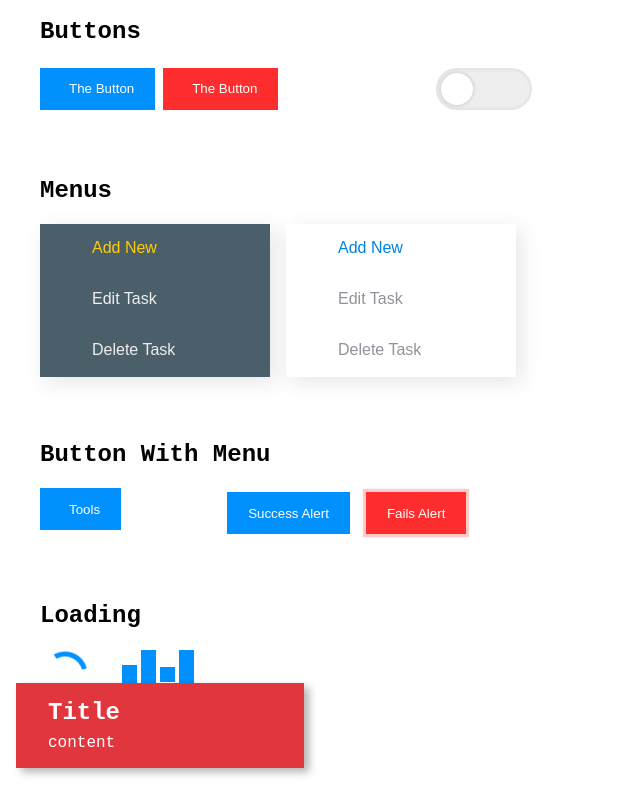
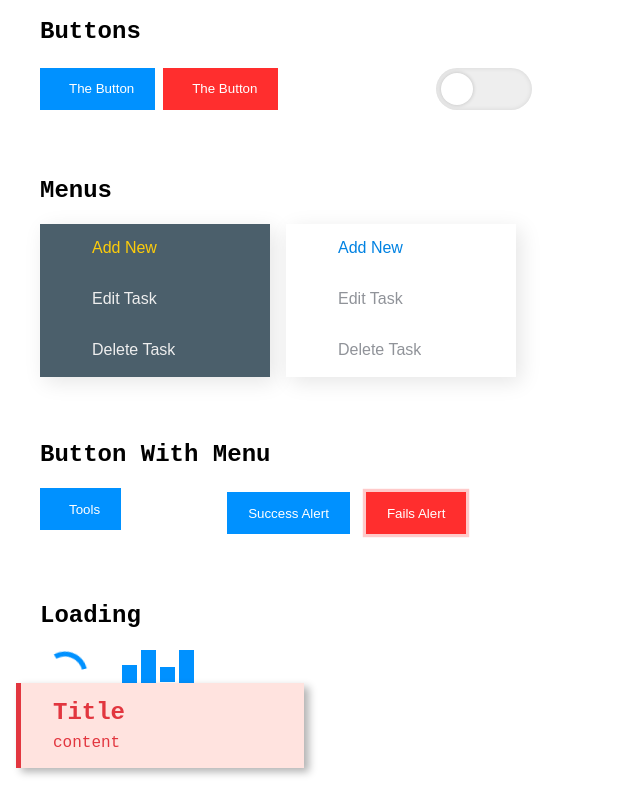
Before and after one commit to leyiang/yiang_vue_library, a Vue app: page / in a window 1280 px wide. Both pictures are taken after a click on the button "Fails Alert". Shown: the part 325-1125 px from the top of the page, without its empty margins (0-640 px from the left). Built offline with nearby package versions, Linux system fonts and the light colour scheme; some icons are missing.

Commit message:
Update Alert Style

```diff
--- a/src/components/Basic/Alert/Alert.vue
+++ b/src/components/Basic/Alert/Alert.vue
@@ -68,6 +68,7 @@
         margin-top: 1rem;
 
         animation: fadeIn .5s;
+        border-left: 5px solid transparent;
     }
 
     p {
@@ -86,11 +87,15 @@
     }
 
     .alert-item.success {
-        background-color: #49aa3b;
+        color: #49aa3b;
+        border-color: #49aa3b;
+        background-color: #caecc8;
     }
 
     .alert-item.fails {
-        background-color: #e2363f;
+        color: #e2363f;
+        border-color: #e2363f;
+        background-color: #ffe3df;
     }
 
     .alert-list .alert-item:last-of-type {
```
